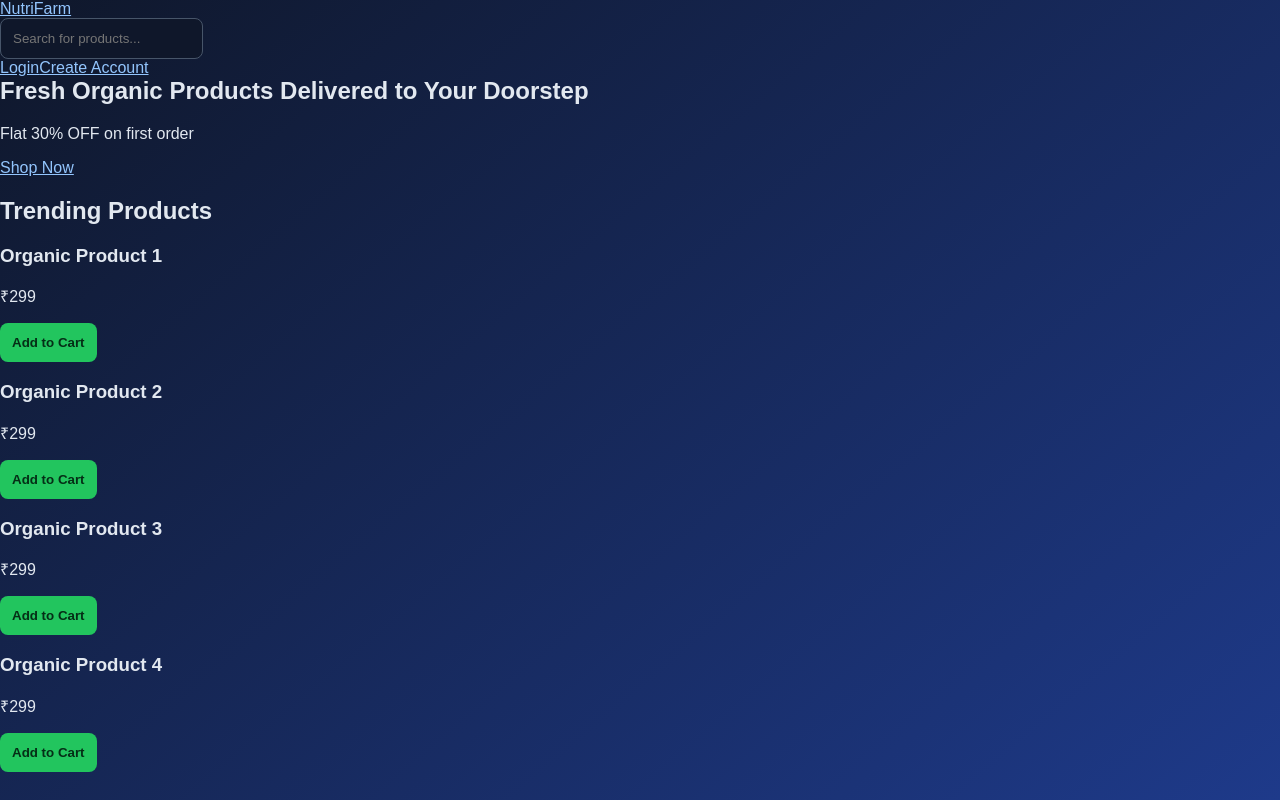
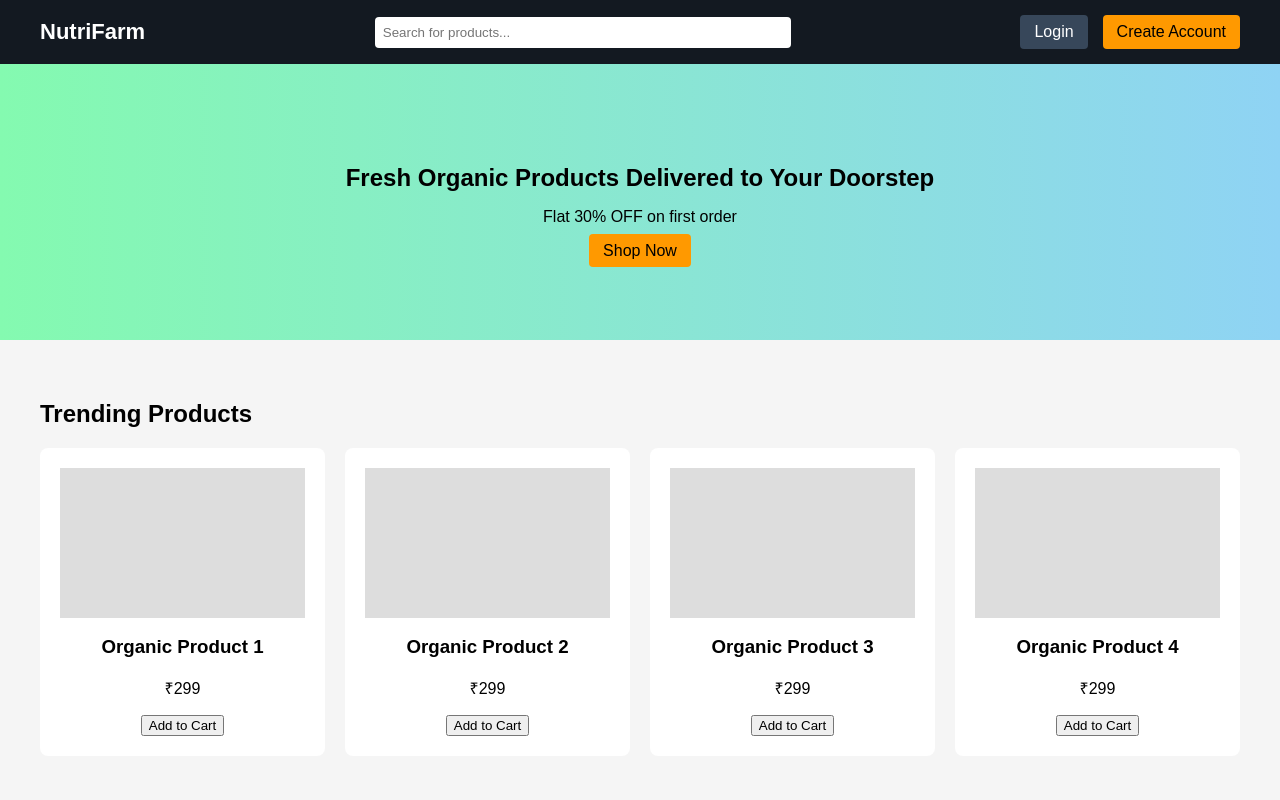
Before and after one commit to pritamjat/store-nutrifarmdelight, a Next.js app: page / in a window 1280 px wide. Built offline with nearby package versions, Linux system fonts and the light colour scheme.

Commit message:
Refactor global styles and add navbar styles
Removed unnecessary styles and added new styles for navbar, buttons, and layout.

```diff
--- a/app/globals.css
+++ b/app/globals.css
@@ -1,85 +1,82 @@
-* {
-  box-sizing: border-box;
+body {
+  margin: 0;
+  font-family: Arial, sans-serif;
+  background: #f5f5f5;
 }
 
-body {
-  margin: 0;
-  min-height: 100vh;
-  font-family: Arial, sans-serif;
-  background: linear-gradient(140deg, #0f172a, #1e3a8a);
-  color: #e2e8f0;
+/* NAVBAR */
+.navbar {
+  display: flex;
+  justify-content: space-between;
+  align-items: center;
+  padding: 15px 40px;
+  background: #131921;
+  color: white;
 }
 
-main {
-  display: grid;
-  place-items: center;
-  min-height: 100vh;
-  padding: 2rem 1rem;
+.logo a {
+  color: white;
+  font-size: 22px;
+  font-weight: bold;
+  text-decoration: none;
 }
 
-.card {
-  width: 100%;
-  max-width: 430px;
-  background: rgba(15, 23, 42, 0.75);
-  border: 1px solid rgba(148, 163, 184, 0.3);
-  border-radius: 16px;
-  padding: 1.5rem;
-  box-shadow: 0 12px 30px rgba(2, 6, 23, 0.45);
+.search input {
+  width: 400px;
+  padding: 8px;
+  border-radius: 4px;
+  border: none;
 }
 
-h1 {
-  margin-top: 0;
+.nav-right {
+  display: flex;
+  gap: 15px;
 }
 
-form {
-  display: grid;
-  gap: 1rem;
+.btn {
+  padding: 8px 14px;
+  background: #37475a;
+  color: white;
+  text-decoration: none;
+  border-radius: 4px;
 }
 
-label {
-  font-size: 0.9rem;
-  display: grid;
-  gap: 0.4rem;
+.btn.primary {
+  background: #ff9900;
+  color: black;
 }
 
-input {
-  padding: 0.75rem;
-  border-radius: 8px;
-  border: 1px solid #475569;
-  background: #0f172a;
-  color: #f8fafc;
+/* HERO */
+.hero {
+  background: linear-gradient(to right, #84fab0, #8fd3f4);
+  padding: 80px 40px;
+  text-align: center;
 }
 
-button {
-  padding: 0.75rem;
-  border: none;
-  border-radius: 8px;
-  font-weight: 700;
-  cursor: pointer;
-  background: #22c55e;
-  color: #052e16;
+.hero h1 {
+  margin-bottom: 10px;
 }
 
-button.secondary {
-  background: #e2e8f0;
-  color: #0f172a;
+/* PRODUCTS */
+.products {
+  padding: 40px;
 }
 
-a {
-  color: #93c5fd;
+.grid {
+  display: grid;
+  grid-template-columns: repeat(4, 1fr);
+  gap: 20px;
 }
 
-.error {
-  color: #fca5a5;
-  margin: 0;
+.product-card {
+  background: white;
+  padding: 20px;
+  border-radius: 8px;
+  text-align: center;
 }
 
-.success {
-  color: #86efac;
-  margin: 0;
+.image-placeholder {
+  height: 150px;
+  background: #ddd;
+  margin-bottom: 10px;
 }
-
-.actions {
-  display: flex;
-  gap: 0.75rem;
-}
```
